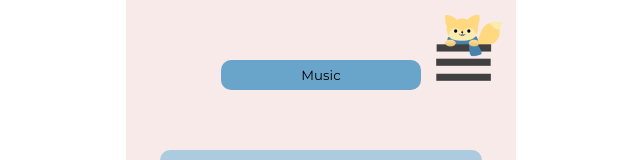
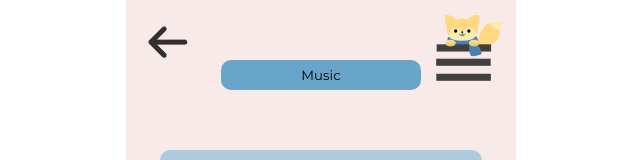
Before and after one commit to kaleytsangbcit/teok_final, a Next.js app in the folder teok/: page /music in a window 1280 px wide. Shown: the top 160 px of the page, without its empty margins (319-959 px from the left). Built offline with nearby package versions, Linux system fonts and the light colour scheme.

Commit message:
add the back arrow and routing

```diff
--- a/teok/comps/buttons.js
+++ b/teok/comps/buttons.js
@@ -1,5 +1,5 @@
 import styled from 'styled-components';
-import { useRouter } from 'next/router';
+import { Router, useRouter } from 'next/router';
 
 const BlueButton = styled.button`
     background:#69A5CA;
@@ -56,6 +56,8 @@ const SmallButton = styled.button`
     margin-top:30px;
 `
 
+const Arrow = styled.div`
+`
 
 export function TwoMinButton(){
     const r = useRouter();
@@ -136,3 +138,11 @@ export function GetTip(){
         Get Tips
     </SmallButton>
 }
+
+export function LeftArrow(){
+    const r = useRouter();
+    return <Arrow onClick={
+        ()=> r.back()}>
+        <img src="/leftarrow.png" alt="back icon" />
+    </Arrow>
+}
--- a/teok/pages/music.js
+++ b/teok/pages/music.js
@@ -2,7 +2,7 @@ import styled from "styled-components"
 import styles from '../styles/nature.module.css'
 import { NavBar } from '../comps/navbar';
 import { useRouter } from 'next/router';
-import { MusicBar } from "../comps/buttons";
+import { MusicBar, LeftArrow } from "../comps/buttons";
 
 const NatureButton = styled.button`
     background:#ADCBDE;
@@ -37,6 +37,9 @@ const Nature = styled.button`
 
 export default function Main(){
     return <div>
+        <div className={styles.leftarrow}>
+            <LeftArrow></LeftArrow>
+        </div>
         <div className={styles.nav}>
         <NavBar></NavBar>
         </div>
--- a/teok/pages/nature.js
+++ b/teok/pages/nature.js
@@ -2,7 +2,7 @@ import styled from "styled-components"
 import styles from '../styles/nature.module.css'
 import { NavBar } from '../comps/navbar';
 import { useRouter } from 'next/router';
-import { MusicBar } from "../comps/buttons";
+import { MusicBar, LeftArrow } from "../comps/buttons";
 
 const NatureButton = styled.button`
     background:#ADCBDE;
@@ -37,6 +37,9 @@ const Nature = styled.button`
 
 export default function Main(){
     return <div>
+        <div className={styles.leftarrow}>
+            <LeftArrow></LeftArrow>
+        </div>
         <div className={styles.nav}>
         <NavBar></NavBar>
         </div>
--- a/teok/pages/relax_duration.js
+++ b/teok/pages/relax_duration.js
@@ -1,7 +1,7 @@
 import styled from 'styled-components';
 import { useRouter } from 'next/router';
 import styles from '../styles/Relax.module.css'
-import { TwoMinButton, FiveMinButton, TenMinButton } from '../comps/buttons';
+import { TwoMinButton, FiveMinButton, TenMinButton, LeftArrow } from '../comps/buttons';
 import { NavBar } from '../comps/navbar';
 import { GetName } from './data/name_content';
 
@@ -12,6 +12,9 @@ export default function Main(){
 
 
   return <div>
+    <div className={styles.leftarrow}>
+      <LeftArrow></LeftArrow>
+    </div>
     <div className={styles.nav}>
       <NavBar></NavBar>
       </div>
--- a/teok/pages/relaxation/index.js
+++ b/teok/pages/relaxation/index.js
@@ -1,7 +1,7 @@
 import styled from 'styled-components';
 import { useRouter } from 'next/router';
 import styles from '../../styles/Relax.module.css'
-import { StartButtonWithIcon } from '../../comps/buttons';
+import { StartButtonWithIcon, LeftArrow  } from '../../comps/buttons';
 import { NavBar } from '../../comps/navbar';
 // import { useCountdown } from '../../comps/timer';
 import { Timer } from '../../comps/timer';
@@ -10,6 +10,7 @@ import { GetName } from '../../pages/data/name_content';
 
 
 export default function Main(){
+
   const nm = GetName();
   // const endTime = new Date().getTime() + 60000 * 2; // 2 minutes
   // const [timeLeft, setEndTime] = useCountdown(endTime);
@@ -18,6 +19,9 @@ export default function Main(){
   // const seconds = Math.floor(timeLeft / 1000) % 60;
 
   return <div>
+    <div className={styles.leftarrow}>
+      <LeftArrow></LeftArrow>
+    </div>
     <div className={styles.nav}>
       <NavBar></NavBar>
       </div>
--- a/teok/styles/Relax.module.css
+++ b/teok/styles/Relax.module.css
@@ -56,6 +56,12 @@
   left: 310px;
 }
 
+.leftarrow {
+  position: absolute;
+  top:26px;
+  left:22px;
+}
+
 /* Relaxation  */
 
 
--- a/teok/styles/nature.module.css
+++ b/teok/styles/nature.module.css
@@ -1,3 +1,8 @@
+.leftarrow {
+    position: absolute;
+    top:26px;
+    left:22px;
+  }
 
 .nav {
     position: absolute;
```
Also changed, not shown: teok/public/leftarrow.png (added).
